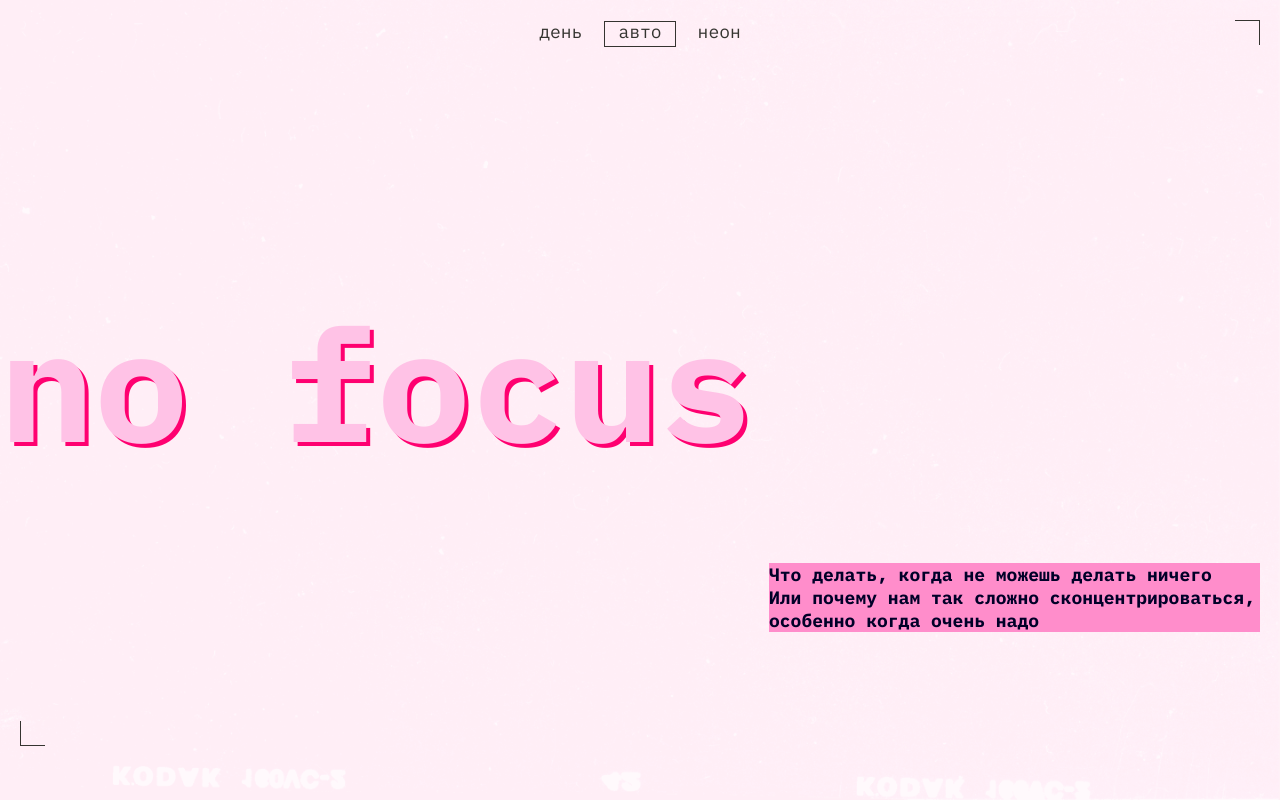
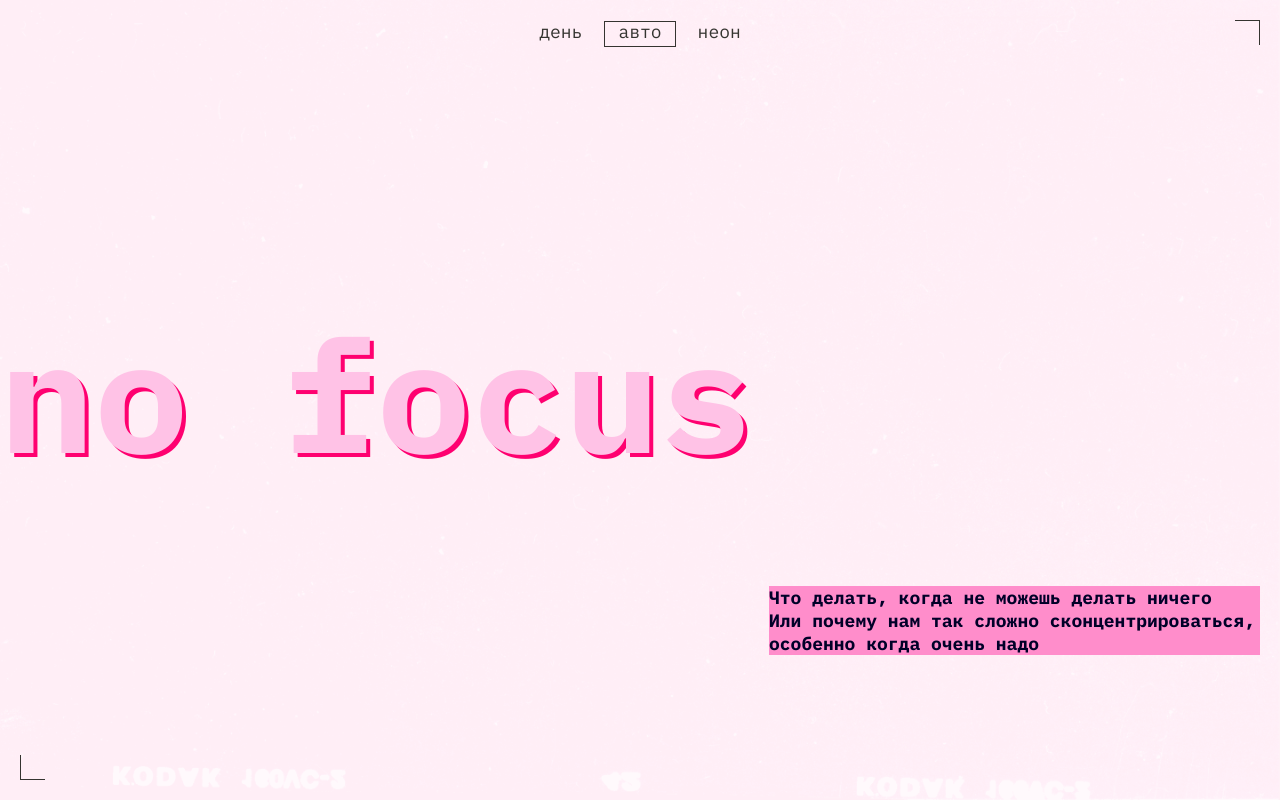
Before and after one commit to dmitry-serov/slozhno-sosredotochitsya, a website: page index.html in a window 1280 px wide. Shown: the top 800 px of the page. Drawn offline with Linux system fonts and the light colour scheme.

Commit message:
Исправил высоту header и footer

```diff
--- a/styles/style.css
+++ b/styles/style.css
@@ -20,6 +20,8 @@
     'menu'
     'heading'
     'subheading';
+    block-size: calc(100vh - var(--body-padding) * 2);
+    min-block-size: calc(var(--min-height) - var(--body-padding) * 2);
 }
 
 .decorated-zone {
@@ -251,7 +253,8 @@
   display: grid;
   justify-items: center;
   align-content: center;
-  block-size: var(--footer-block-size);
+  block-size: calc(100vh - var(--body-padding) * 2);
+  min-block-size: calc(var(--min-height) - var(--body-padding) * 2);
 }
 
 .footer .main-heading {
--- a/styles/variables.css
+++ b/styles/variables.css
@@ -37,7 +37,7 @@
 
   --gallery-gap: 10px;
 
-  --footer-block-size: 647px;
+  --min-height: 668px;
 }
 
 @media (width >= 768px) {
@@ -59,7 +59,7 @@
     --gallery-content-grid-template-columns: 1fr 1fr 1fr;
     --gallery-gap: 20px;
     --gallery-image-large: span 2;
-    --footer-block-size: 984px;
+    --min-height: 1024px;
   }
 }
 
@@ -73,7 +73,7 @@
     --main-subheading-inline-size: 491px;
     --header-subheading-margin-block: 114px;
     --causes-articles-grid-template-columns: 1fr 1fr 1fr;
-    --footer-block-size: 728px;
+    --min-height: 768px;
     --why-grid-template-columns: calc(100% / 3 - var(--section-gap) / 3 * 2)
       calc(100% / 3 * 2 - var(--section-gap) / 3);
     --advices-grid-template-columns: calc(100% / 3 - var(--section-gap) / 3 * 2)
```
